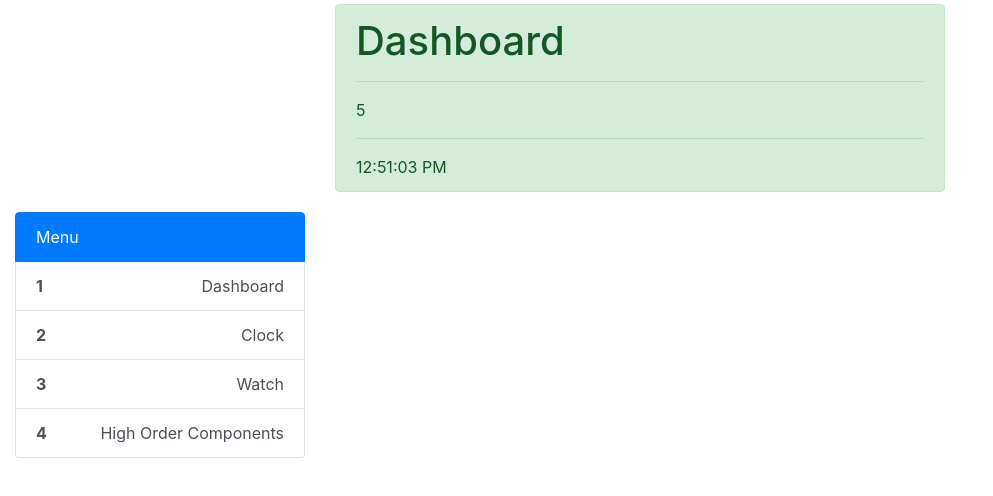
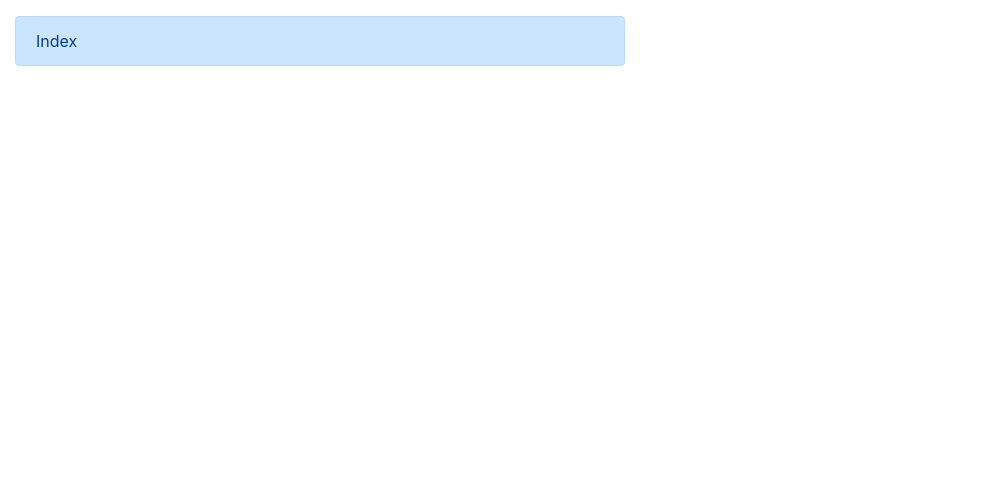
Before and after one commit to ChrisMuga/react-learning, a React (Create React App) app: page / in a window 1280 px wide. Shown: the top 496 px of the page, without its empty margins (0-993 px from the left). Built offline with nearby package versions, Linux system fonts and the light colour scheme.

Commit message:
refactor code

```diff
--- a/package.json
+++ b/package.json
@@ -6,6 +6,7 @@
     "bootstrap": "^4.3.1",
     "react": "^16.9.0",
     "react-dom": "^16.9.0",
+    "react-router-dom": "^5.0.1",
     "react-scripts": "3.1.1"
   },
   "scripts": {
--- a/src/App.js
+++ b/src/App.js
@@ -1,8 +1,13 @@
-import React from 'react';
+import React from "react"
 import "bootstrap/dist/css/bootstrap.css"
-import MainPage from './components/Dashboard/MainPage';
+import Index from "./pages/Index"
+
 function App() {
-  return (<MainPage />)
+	return (
+		<div className="container-fluid mt-3">
+			<Index />
+		</div>
+	)
 }
 
-export default App;
+export default App
--- a/src/components/Dashboard/MainPage.jsx
+++ /dev/null
@@ -1,30 +0,0 @@
-import React, { useState, useEffect } from "react"
-import Menu from "./Menu"
-import Title from "./Title"
-import { menuItems } from "./data"
-
-function MainPage(props) {
-	const [count, setCount] = useState(0)
-	const [time, setTime] = useState(0)
-	function increase() {
-		setTimeout(() => {
-			setCount(count + 1)
-			setTime(new Date().toLocaleTimeString())
-		}, 1000)
-	}
-
-	// call/initiate a function using useEffect() hook
-	useEffect(increase, [count])
-
-	return (
-		<div className="container-fluid">
-			{/* pass down value through props */}
-			<Title name="Dashboard" count={count} time={time} />
-			<div className="row my-1">
-				<Menu title="Menu" items={menuItems} />
-			</div>
-		</div>
-	)
-}
-
-export default MainPage
--- a/src/components/Dashboard/Menu.jsx
+++ /dev/null
@@ -1,27 +0,0 @@
-import React from "react"
-function Menu(props) {
-	const { items, title } = props
-	let itemsOrNone
-	if (items) {
-		itemsOrNone = items.map((item, counter) => {
-			return (
-				<a href="/" className="list-group-item list-group-item-action" key={item.id}>
-					<b className="float-left">{counter + 1}</b>
-					<span className="float-right">{item.title}</span>
-				</a>
-			)
-		})
-	} else {
-		itemsOrNone = <h1>Nothing Here</h1>
-	}
-	return (
-		<div className="col-md-3">
-			<div className="list-group">
-				<div className="list-group-item active">{title}</div>
-				{itemsOrNone}
-			</div>
-		</div>
-	)
-}
-
-export default Menu
--- a/src/components/Dashboard/Title.jsx
+++ /dev/null
@@ -1,19 +0,0 @@
-import React from "react"
-function Title(props) {
-	const { name, count, time } = props
-	return (
-		<div className="row d-flex flex-column my-1">
-			<div className="align-self-center col-md-6">
-				<div className="alert alert-success">
-					<h1>{name}</h1>
-					<hr />
-					{count}
-					<hr />
-					{time}
-				</div>
-			</div>
-		</div>
-	)
-}
-
-export default Title
--- a/src/components/Dashboard/data.js
+++ /dev/null
@@ -1,20 +0,0 @@
-const menuItems = [
-	{
-		id: 0,
-		title: "Dashboard"
-	},
-	{
-		id: 1,
-		title: "Clock"
-	},
-	{
-		id: 2,
-		title: "Watch"
-	},
-	{
-		id: 3,
-		title: "High Order Components"
-	}
-]
-
-export { menuItems }
--- /dev/null
+++ b/src/pages/Index.jsx
@@ -0,0 +1,7 @@
+import React from "react"
+import Title from "./Title"
+function Index(props) {
+	return <Title name="Index" />
+}
+
+export default Index
--- /dev/null
+++ b/src/pages/Title.jsx
@@ -0,0 +1,14 @@
+import React from "react"
+
+function Title(props) {
+	const { name } = props
+	return (
+		<div className="row">
+			<div className="col-md-6">
+				<div className="alert alert-primary">{name}</div>
+			</div>
+		</div>
+	)
+}
+
+export default Title
```
Also changed, not shown: 1 other file (tests, documents, lock files or other folders).
